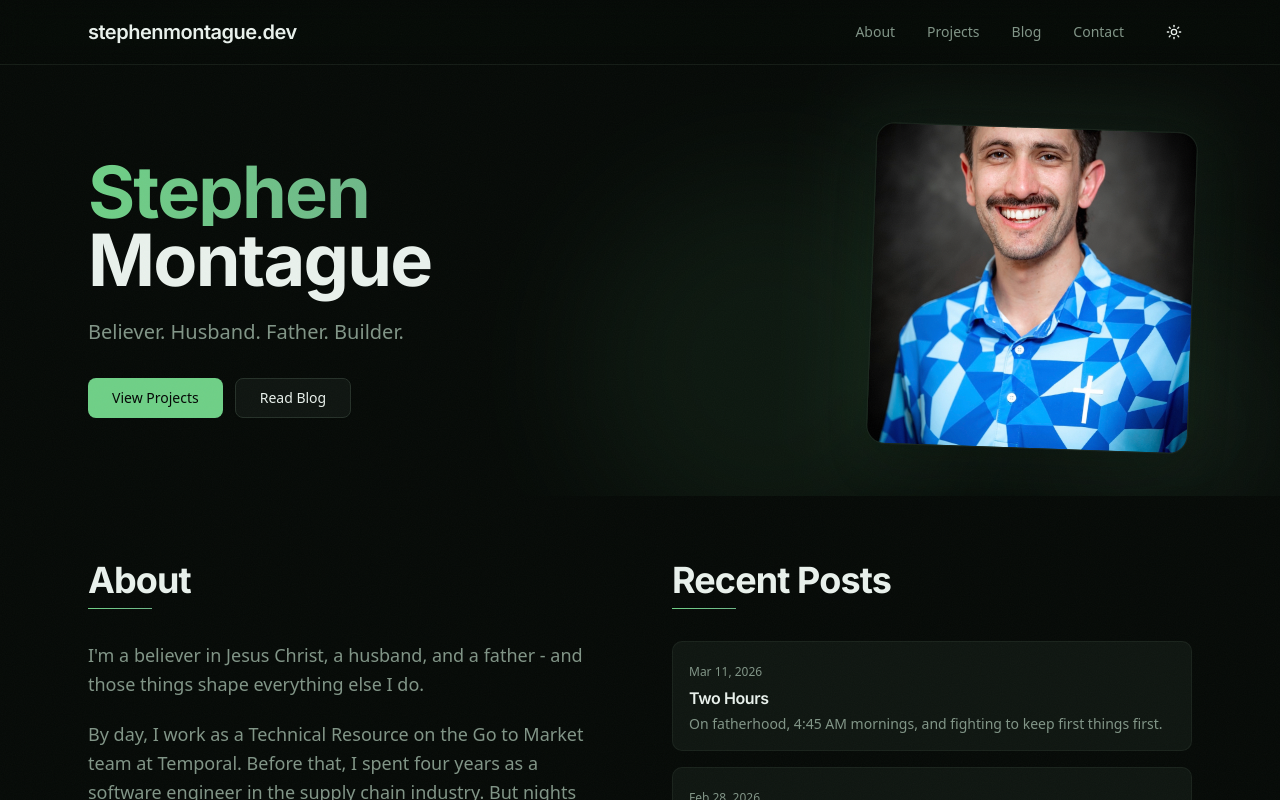
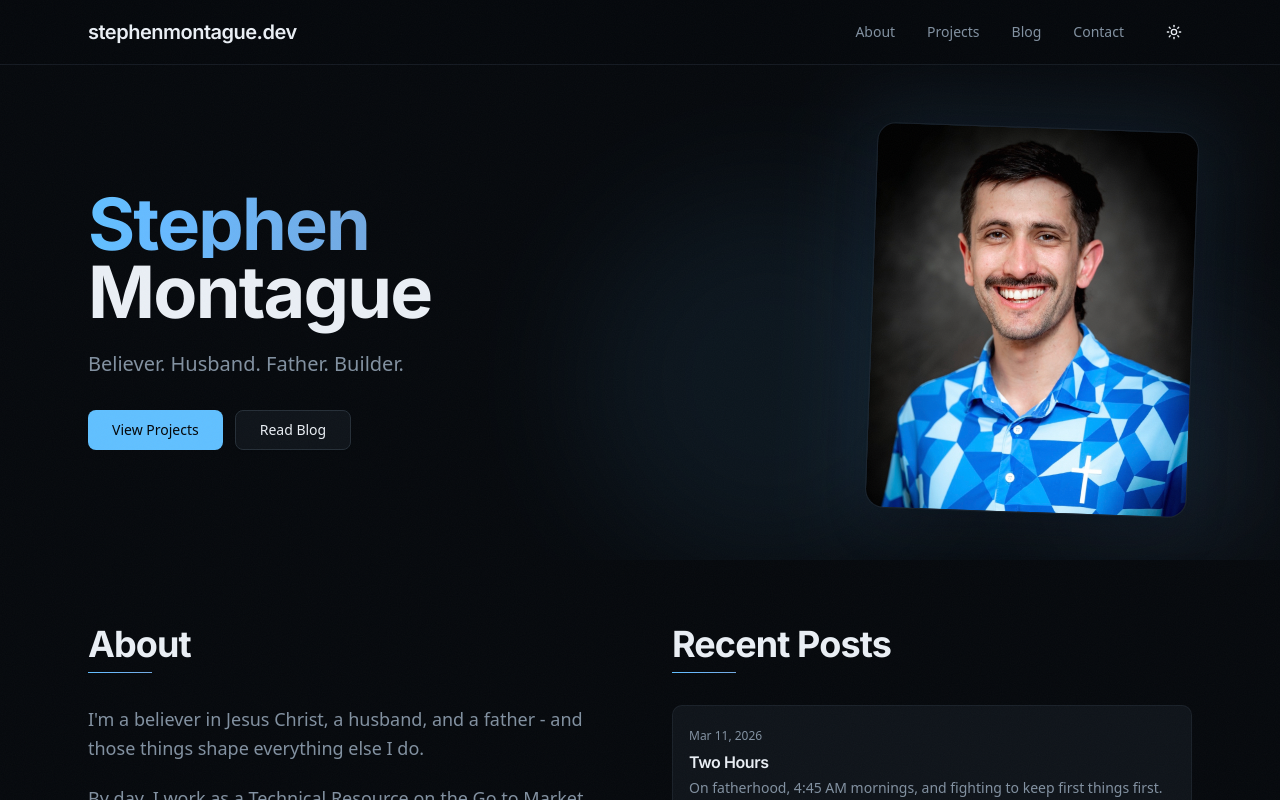
Before and after one commit to stephenmontague/stephenmontague.dev, a Next.js app: page / in a window 1280 px wide. Shown: the top 800 px of the page. Built offline with nearby package versions, Linux system fonts and the light colour scheme.

Commit message:
Updating color scheme

```diff
--- a/src/app/globals.css
+++ b/src/app/globals.css
@@ -52,93 +52,93 @@
 }
 
 /* ============================================
-   FOREST GREEN PALETTE
-   To change the entire site palette, swap
-   the CSS variable values below.
+   BLUE PALETTE
+   Complements the blue geometric shirt in the
+   profile photo. Hue range ~245-255.
    ============================================ */
 
 :root {
 	--radius: 0.625rem;
 
-	/* Light mode — forest green */
-	--background: oklch(0.975 0.005 155);
-	--foreground: oklch(0.15 0.02 155);
-	--card: oklch(0.99 0.002 155);
-	--card-foreground: oklch(0.15 0.02 155);
-	--popover: oklch(0.99 0.002 155);
-	--popover-foreground: oklch(0.15 0.02 155);
-	--primary: oklch(0.55 0.17 150);
+	/* Light mode — blue */
+	--background: oklch(0.975 0.005 250);
+	--foreground: oklch(0.15 0.02 250);
+	--card: oklch(0.99 0.002 250);
+	--card-foreground: oklch(0.15 0.02 250);
+	--popover: oklch(0.99 0.002 250);
+	--popover-foreground: oklch(0.15 0.02 250);
+	--primary: oklch(0.55 0.17 245);
 	--primary-foreground: oklch(0.99 0 0);
-	--secondary: oklch(0.94 0.01 155);
-	--secondary-foreground: oklch(0.2 0.02 155);
-	--muted: oklch(0.94 0.01 155);
-	--muted-foreground: oklch(0.45 0.03 155);
-	--accent: oklch(0.6 0.14 160);
-	--accent-foreground: oklch(0.15 0.02 155);
+	--secondary: oklch(0.94 0.01 250);
+	--secondary-foreground: oklch(0.2 0.02 250);
+	--muted: oklch(0.94 0.01 250);
+	--muted-foreground: oklch(0.45 0.03 250);
+	--accent: oklch(0.6 0.14 255);
+	--accent-foreground: oklch(0.15 0.02 250);
 	--destructive: oklch(0.577 0.245 27.325);
-	--border: oklch(0.88 0.02 155);
-	--input: oklch(0.88 0.02 155);
-	--ring: oklch(0.55 0.17 150);
+	--border: oklch(0.88 0.02 250);
+	--input: oklch(0.88 0.02 250);
+	--ring: oklch(0.55 0.17 245);
 
-	--chart-1: oklch(0.55 0.17 150);
-	--chart-2: oklch(0.6 0.14 160);
-	--chart-3: oklch(0.45 0.1 145);
-	--chart-4: oklch(0.7 0.12 155);
-	--chart-5: oklch(0.5 0.08 140);
+	--chart-1: oklch(0.55 0.17 245);
+	--chart-2: oklch(0.6 0.14 255);
+	--chart-3: oklch(0.45 0.1 240);
+	--chart-4: oklch(0.7 0.12 250);
+	--chart-5: oklch(0.5 0.08 235);
 
-	--sidebar: oklch(0.96 0.008 155);
-	--sidebar-foreground: oklch(0.15 0.02 155);
-	--sidebar-primary: oklch(0.55 0.17 150);
+	--sidebar: oklch(0.96 0.008 250);
+	--sidebar-foreground: oklch(0.15 0.02 250);
+	--sidebar-primary: oklch(0.55 0.17 245);
 	--sidebar-primary-foreground: oklch(0.99 0 0);
-	--sidebar-accent: oklch(0.94 0.01 155);
-	--sidebar-accent-foreground: oklch(0.2 0.02 155);
-	--sidebar-border: oklch(0.88 0.02 155);
-	--sidebar-ring: oklch(0.55 0.17 150);
+	--sidebar-accent: oklch(0.94 0.01 250);
+	--sidebar-accent-foreground: oklch(0.2 0.02 250);
+	--sidebar-border: oklch(0.88 0.02 250);
+	--sidebar-ring: oklch(0.55 0.17 245);
 
-	--gradient-start: oklch(0.55 0.17 150);
-	--gradient-end: oklch(0.6 0.14 160);
-	--glow: oklch(0.55 0.17 150 / 0.15);
+	--gradient-start: oklch(0.55 0.17 245);
+	--gradient-end: oklch(0.6 0.14 255);
+	--glow: oklch(0.55 0.17 245 / 0.15);
 }
 
 .dark {
-	/* Dark mode — lighter sage green */
-	--background: oklch(0.14 0.01 155);
-	--foreground: oklch(0.95 0.01 155);
-	--card: oklch(0.19 0.015 155);
-	--card-foreground: oklch(0.95 0.01 155);
-	--popover: oklch(0.19 0.015 155);
-	--popover-foreground: oklch(0.95 0.01 155);
-	--primary: oklch(0.78 0.14 150);
-	--primary-foreground: oklch(0.12 0.01 155);
-	--secondary: oklch(0.24 0.015 155);
-	--secondary-foreground: oklch(0.92 0.01 155);
-	--muted: oklch(0.24 0.015 155);
-	--muted-foreground: oklch(0.65 0.03 155);
-	--accent: oklch(0.72 0.1 155);
-	--accent-foreground: oklch(0.12 0.01 155);
+	/* Dark mode — lighter blue */
+	--background: oklch(0.14 0.01 250);
+	--foreground: oklch(0.95 0.01 250);
+	--card: oklch(0.19 0.015 250);
+	--card-foreground: oklch(0.95 0.01 250);
+	--popover: oklch(0.19 0.015 250);
+	--popover-foreground: oklch(0.95 0.01 250);
+	--primary: oklch(0.78 0.14 245);
+	--primary-foreground: oklch(0.12 0.01 250);
+	--secondary: oklch(0.24 0.015 250);
+	--secondary-foreground: oklch(0.92 0.01 250);
+	--muted: oklch(0.24 0.015 250);
+	--muted-foreground: oklch(0.65 0.03 250);
+	--accent: oklch(0.72 0.1 250);
+	--accent-foreground: oklch(0.12 0.01 250);
 	--destructive: oklch(0.704 0.191 22.216);
-	--border: oklch(0.30 0.02 155);
-	--input: oklch(0.30 0.02 155);
-	--ring: oklch(0.78 0.14 150);
+	--border: oklch(0.30 0.02 250);
+	--input: oklch(0.30 0.02 250);
+	--ring: oklch(0.78 0.14 245);
 
-	--chart-1: oklch(0.78 0.14 150);
-	--chart-2: oklch(0.72 0.1 155);
-	--chart-3: oklch(0.82 0.1 150);
-	--chart-4: oklch(0.68 0.12 140);
-	--chart-5: oklch(0.60 0.08 165);
+	--chart-1: oklch(0.78 0.14 245);
+	--chart-2: oklch(0.72 0.1 250);
+	--chart-3: oklch(0.82 0.1 245);
+	--chart-4: oklch(0.68 0.12 235);
+	--chart-5: oklch(0.60 0.08 260);
 
-	--sidebar: oklch(0.17 0.012 155);
-	--sidebar-foreground: oklch(0.95 0.01 155);
-	--sidebar-primary: oklch(0.78 0.14 150);
-	--sidebar-primary-foreground: oklch(0.12 0.01 155);
-	--sidebar-accent: oklch(0.24 0.015 155);
-	--sidebar-accent-foreground: oklch(0.95 0.01 155);
-	--sidebar-border: oklch(0.30 0.02 155);
-	--sidebar-ring: oklch(0.78 0.14 150);
+	--sidebar: oklch(0.17 0.012 250);
+	--sidebar-foreground: oklch(0.95 0.01 250);
+	--sidebar-primary: oklch(0.78 0.14 245);
+	--sidebar-primary-foreground: oklch(0.12 0.01 250);
+	--sidebar-accent: oklch(0.24 0.015 250);
+	--sidebar-accent-foreground: oklch(0.95 0.01 250);
+	--sidebar-border: oklch(0.30 0.02 250);
+	--sidebar-ring: oklch(0.78 0.14 245);
 
-	--gradient-start: oklch(0.78 0.14 150);
-	--gradient-end: oklch(0.72 0.1 155);
-	--glow: oklch(0.78 0.14 150 / 0.12);
+	--gradient-start: oklch(0.78 0.14 245);
+	--gradient-end: oklch(0.72 0.1 250);
+	--glow: oklch(0.78 0.14 245 / 0.12);
 }
 
 @layer base {
--- a/src/components/landing/hero-section.tsx
+++ b/src/components/landing/hero-section.tsx
@@ -70,7 +70,7 @@ export function HeroSection() {
 						ease: [0.21, 0.47, 0.32, 0.98]
 					}}
 					className='relative mx-auto md:mx-0'>
-					<div className='relative h-64 w-64 overflow-hidden rounded-2xl shadow-2xl ring-1 ring-border/50 sm:h-72 sm:w-72 lg:h-80 lg:w-80'>
+					<div className='relative h-80 w-64 overflow-hidden rounded-2xl shadow-2xl ring-1 ring-border/50 sm:h-88 sm:w-72 lg:h-96 lg:w-80'>
 						<div className='absolute inset-0 rounded-2xl bg-linear-to-br from-primary/20 to-accent/20' />
 						<Image
 							src='/headshot.jpg'
@@ -79,6 +79,7 @@ export function HeroSection() {
 							priority
 							className='object-cover'
 							sizes='(max-width: 640px) 256px, (max-width: 1024px) 288px, 320px'
+								style={{ objectPosition: 'center top' }}
 						/>
 					</div>
 					{/* Glow behind the photo */}
--- a/src/lib/themes.ts
+++ b/src/lib/themes.ts
@@ -4,9 +4,9 @@ export interface Palette {
 }
 
 export const palettes: Palette[] = [
-	{ name: "forest", label: "Forest" }
+	{ name: "blue", label: "Blue" }
 	// Add more palettes here — each needs matching CSS variables in globals.css
-	// { name: "ocean", label: "Ocean" },
+	// { name: "forest", label: "Forest" },
 ]
 
-export const defaultPalette = "forest"
+export const defaultPalette = "blue"
```
